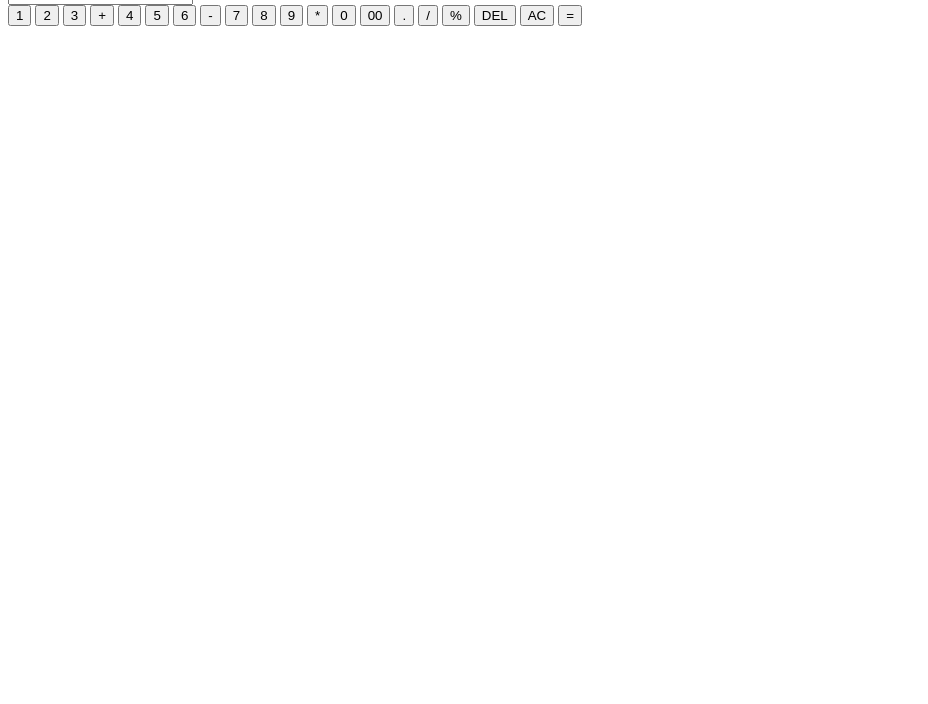
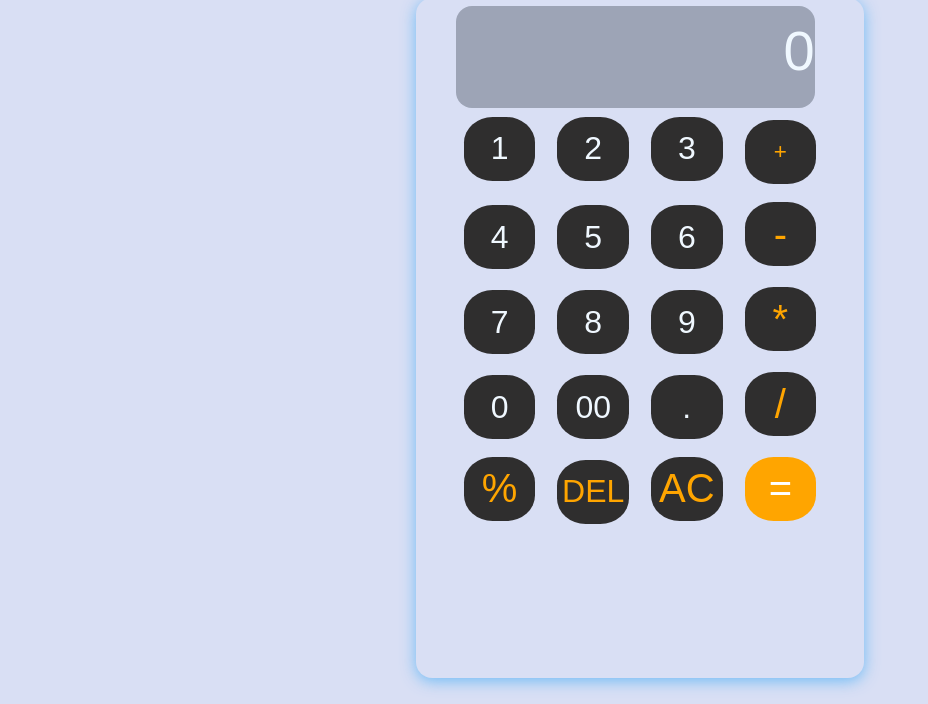
Before and after one commit to Sagar97735/Functional-Calculator, a plain HTML site: page index.html in a window 1280 px wide. Shown: the part 96-800 px from the top of the page, without its empty margins (0-928 px from the left). Drawn offline with Linux system fonts and the light colour scheme.

Commit message:
NEWPROJECT

```diff
--- a/index.html
+++ b/index.html
@@ -4,7 +4,7 @@
     <meta charset="UTF-8">
     <meta name="viewport" content="width=device-width, initial-scale=1.0">
     <title>Document</title>
-    <link rel="Stylesheet" href="index.css"/>
+    <link rel="Stylesheet" href="style.css"/>
 </head>
 <body>
     <h1>Calculator</h1>
```
